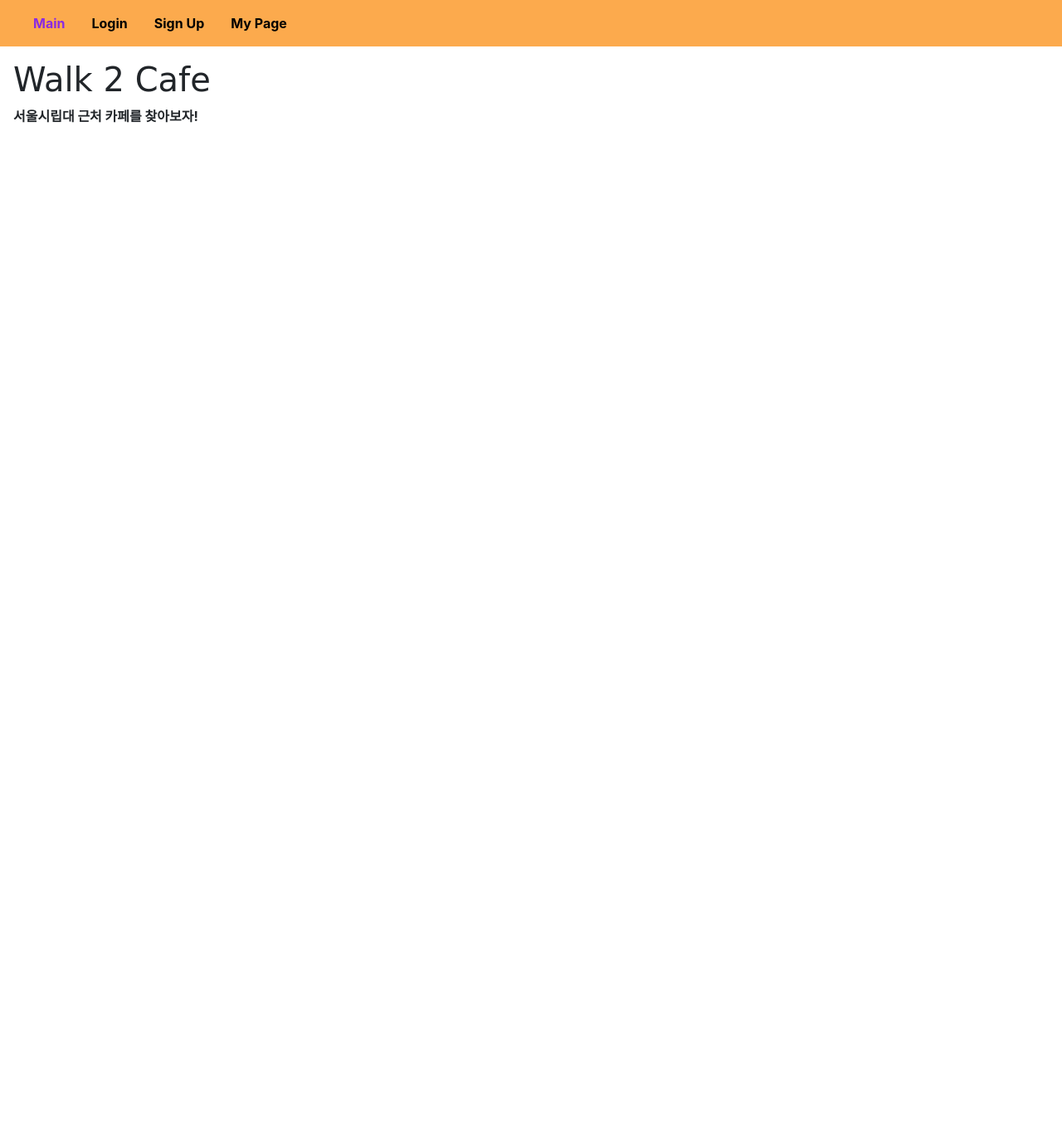
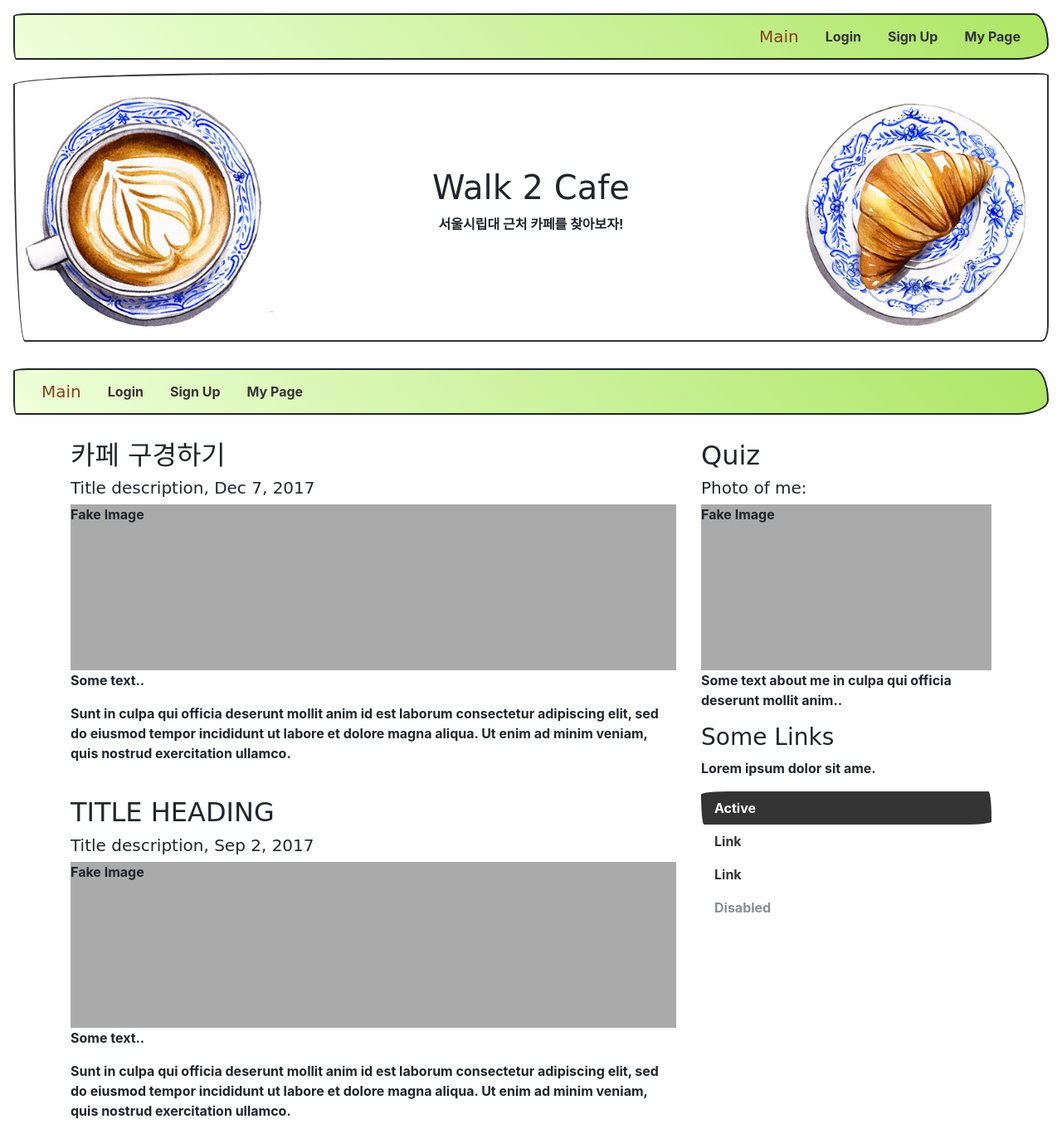
Before and after one commit to Camap-Project/camap-2, a Node server app: page / in a window 1280 px wide. Shown: the whole page at 83% size. Before the commit the page ends 148 px from the top, so only its background shows below. Run offline with Node 20, Linux system fonts and the light colour scheme; some web fonts are replaced.

Commit message:
main 페이지 디자인

```diff
--- a/public/css/main.css
+++ b/public/css/main.css
@@ -1,30 +1,28 @@
-/* body {
-  position: relative;
+@font-face {
+  font-family: 'Gaegu', cursive;
+  font-style: normal;
+  src: url("/fonts/Gaegu-Regular.ttf") format('truetype');
+  unicode-range: U+AC00-D7A3;
 }
-body::before {
-  position: absolute;
-  background-image: url("/img/main-background.jpg");
-  background-repeat: no-repeat;
-  background-attachment: fixed;
-  background-size: 40rem;
-  opacity: 0.8;
-} */
 
 main {
-  padding: 1rem;
+  padding: 0 1rem;
+}
+
+.main-background {
+  background-image: url("/img/Coffee.jpg"), url("/img/Croissant.jpg");
+  background-repeat: no-repeat;
+  background-position: left top, right top;
+  background-size: contain;
 }
 
 .main-header {
-  width: 100%;
   height: 3.5rem;
-  background-color: #fcaa4d;
-  padding: 0 1.5rem;
-}
-
-.main-header__nav {
-  height: 100%;
-  display: flex;
-  align-items: center;
+  margin: 1rem;
+  /* display: flex;
+  align-items: center; */
+  /* background 그라디에이션 조절 */
+  background: linear-gradient( 45deg, #efffdb, #ade664);
 }
 
 .main-header__item-list {
@@ -41,11 +39,17 @@ main {
 
 .main-header__item a {
   text-decoration: none;
-  color: black;
 }
 
 .main-header__item a:hover,
 .main-header__item a:active,
 .main-header__item a.active {
-  color: blueviolet;
+  /* text 밑줄 제거 */
+  text-decoration: none !important;
+  color: #83431e;
 }
+
+.fakeimg {
+  height: 200px;
+  background: #aaa;
+}
--- a/views/cafe.ejs
+++ b/views/cafe.ejs
@@ -5,8 +5,64 @@
 <body>
     <%- include('includes/navigation.ejs') %>
     <main class="fluid-container">
-        <h1>Walk 2 Cafe</h1>
-        <p>서울시립대 근처 카페를 찾아보자!</p>
+        <!-- jumbotron : 특색있는 내용이나 특별히 관심을 불러 일으킬 수 있는 간단한 정보를 눈에 띄게 보여주는 박스 -->
+        <div class="jumbotron text-center main-background" style="padding: 7rem;">
+            <h1>Walk 2 Cafe</h1>
+            <p>서울시립대 근처 카페를 찾아보자!</p>
+        </div>
     </main>
 
+    <nav class="navbar navbar-expand-sm main-header fluid-container justify-content-start">
+        <!-- Brand -->
+        <li class="navbar-brand main-header__item"><a class="<%= path === '/' ? 'active' : '' %>" href="/">Main</a></li>
+
+        <!-- Links -->
+        <ul class="navbar-nav main-header__item-list justify-content-end">
+            <li class="nav-item main-header__item"><a class="<%= path === '/login' ? 'active' : '' %>" href="/login">Login</a></li>
+            <li class="nav-item main-header__item"><a class="<%= path === '/signup' ? 'active' : '' %>" href="/signup">Sign Up</a></li>
+            <li class="nav-item main-header__item"><a class="<%= path === '/mypage' ? 'active' : '' %>" href="/mypage">My Page</a></li>
+        </ul>
+    </nav>
+
+    <div class="container" style="margin-top:30px">
+        <div class="row">
+            <div class="col-sm-8">
+                <h2 style="font-family: 'Gaegu', cursive;">카페 구경하기</h2>
+                <h5>Title description, Dec 7, 2017</h5>
+                <div class="fakeimg">Fake Image</div>
+                <p>Some text..</p>
+                <p>Sunt in culpa qui officia deserunt mollit anim id est laborum consectetur adipiscing elit, sed do eiusmod tempor incididunt ut labore et dolore magna aliqua. Ut enim ad minim veniam, quis nostrud exercitation ullamco.</p>
+                <br>
+                <h2>TITLE HEADING</h2>
+                <h5>Title description, Sep 2, 2017</h5>
+                <div class="fakeimg">Fake Image</div>
+                <p>Some text..</p>
+                <p>Sunt in culpa qui officia deserunt mollit anim id est laborum consectetur adipiscing elit, sed do eiusmod tempor incididunt ut labore et dolore magna aliqua. Ut enim ad minim veniam, quis nostrud exercitation ullamco.</p>
+            </div>
+            <div class="col-sm-4">
+                <h2>Quiz</h2>
+                <h5>Photo of me:</h5>
+                <div class="fakeimg">Fake Image</div>
+                <p>Some text about me in culpa qui officia deserunt mollit anim..</p>
+                <h3>Some Links</h3>
+                <p>Lorem ipsum dolor sit ame.</p>
+                <ul class="nav nav-pills flex-column">
+                <li class="nav-item">
+                    <a class="nav-link active" href="#">Active</a>
+                </li>
+                <li class="nav-item">
+                    <a class="nav-link" href="#">Link</a>
+                </li>
+                <li class="nav-item">
+                    <a class="nav-link" href="#">Link</a>
+                </li>
+                <li class="nav-item">
+                    <a class="nav-link disabled" href="#">Disabled</a>
+                </li>
+                </ul>
+                <hr class="d-sm-none">
+            </div>
+        </div>
+    </div>
+
 <%- include('includes/end.ejs') %>
--- a/views/includes/head.ejs
+++ b/views/includes/head.ejs
@@ -8,5 +8,6 @@
     <script src="https://ajax.googleapis.com/ajax/libs/jquery/3.5.1/jquery.min.js"></script>
     <script src="https://cdnjs.cloudflare.com/ajax/libs/popper.js/1.16.0/umd/popper.min.js"></script>
     <script src="https://maxcdn.bootstrapcdn.com/bootstrap/4.5.2/js/bootstrap.min.js"></script>
+    <link rel="stylesheet" href="https://maxcdn.bootstrapcdn.com/bootstrap/4.5.2/css/bootstrap.min.css">
     <link rel="stylesheet" href="/css/main.css">
     <link rel="stylesheet" href="/css/bootstrap.min.css">
--- a/views/includes/navigation.ejs
+++ b/views/includes/navigation.ejs
@@ -1,10 +1,10 @@
-<header class="main-header fluid-container">
-    <nav class="main-header__nav">
-        <ul class="main-header__item-list">
-            <li class="main-header__item"><a class="<%= path === '/' ? 'active' : '' %>" href="/">Main</a></li>
-            <li class="main-header__item"><a class="<%= path === '/login' ? 'active' : '' %>" href="/login">Login</a></li>
-            <li class="main-header__item"><a class="<%= path === '/signup' ? 'active' : '' %>" href="/signup">Sign Up</a></li>
-            <li class="main-header__item"><a class="<%= path === '/mypage' ? 'active' : '' %>" href="/mypage">My Page</a></li>
+<header>
+    <nav class="navbar navbar-expand-sm main-header fluid-container justify-content-end">
+        <li class="navbar-brand main-header__item"><a class="<%= path === '/' ? 'active' : '' %>" href="/">Main</a></li>
+        <ul class="navbar-nav main-header__item-list justify-content-end">
+            <li class="nav-item main-header__item"><a class="<%= path === '/login' ? 'active' : '' %>" href="/login">Login</a></li>
+            <li class="nav-item main-header__item"><a class="<%= path === '/signup' ? 'active' : '' %>" href="/signup">Sign Up</a></li>
+            <li class="nav-item main-header__item"><a class="<%= path === '/mypage' ? 'active' : '' %>" href="/mypage">My Page</a></li>
         </ul>
     </nav>
 </header>
```
Also changed, not shown: public/img/Coffee-Croissant.jpg (added), public/img/Coffee.jpg (added), public/img/Croissant.jpg (added), public/img/main-background2-modify.png (added), public/img/main-background2.jpg (renamed from public/img/main2-background.jpg), public/img/two-latte.jpg (added), 1 other file.
